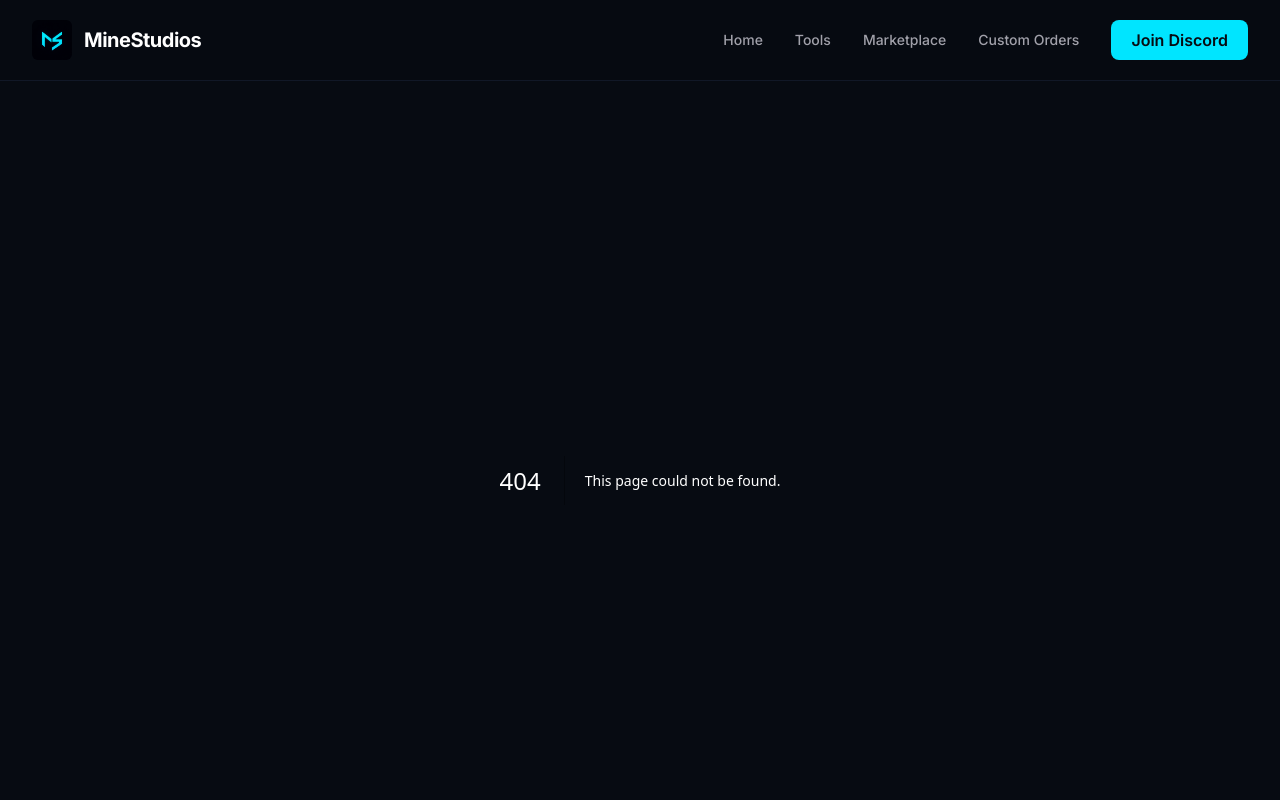
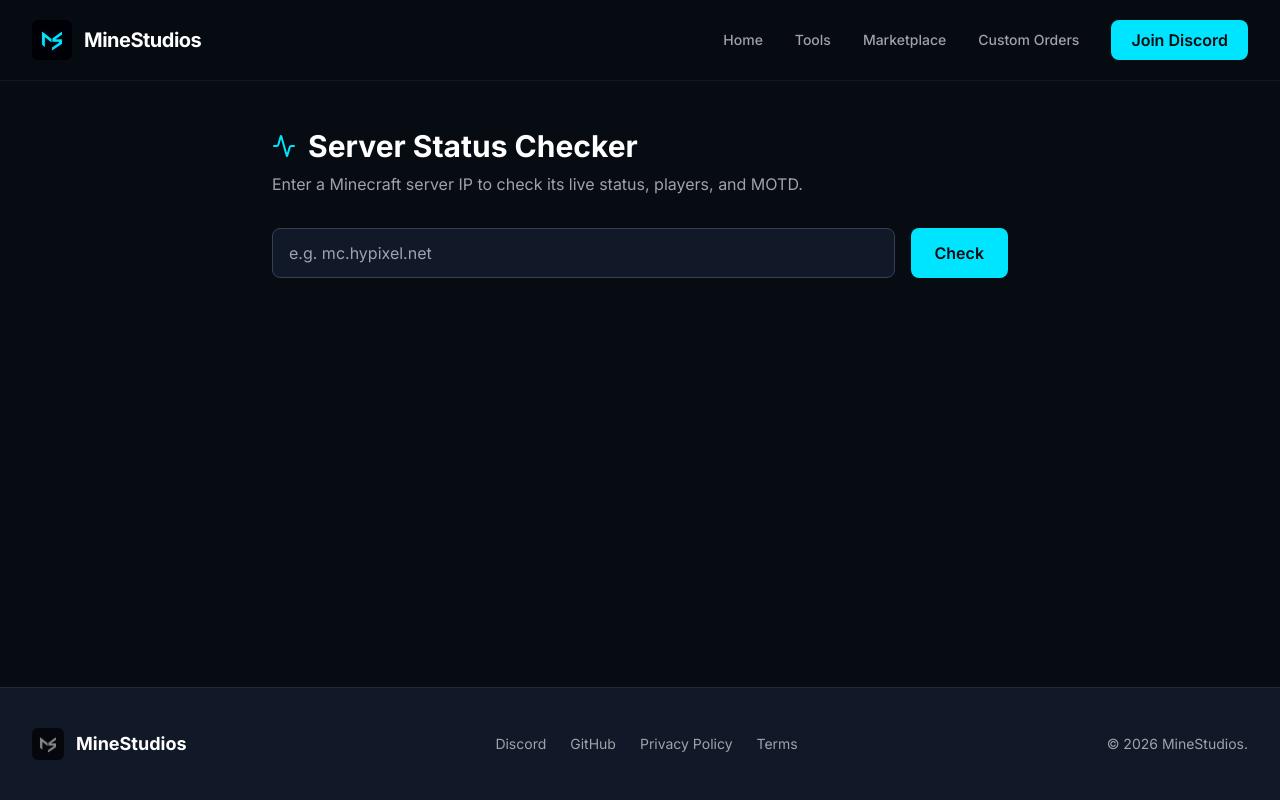
Before and after one commit to NotThatAnik/minestudios, a Next.js app: page /tools/server-status in a window 1280 px wide. Before the commit this address had no page. Shown: the top 800 px of the page. Built offline with nearby package versions, Linux system fonts and the light colour scheme.

Commit message:
Add files via upload

```diff
--- /dev/null
+++ b/src/app/tools/server-status/page.tsx
@@ -0,0 +1,76 @@
+"use client";
+import { useState } from "react";
+import Image from "next/image";
+import { Activity } from "lucide-react";
+
+export default function ServerStatus() {
+  const [ip, setIp] = useState("");
+  const [data, setData] = useState<any>(null);
+  const [loading, setLoading] = useState(false);
+
+  const checkStatus = async () => {
+    if (!ip) return;
+    setLoading(true);
+    try {
+      const res = await fetch(`https://api.mcsrvstat.us/3/${ip}`);
+      const json = await res.json();
+      setData(json);
+    } catch (err) {
+      console.error(err);
+    }
+    setLoading(false);
+  };
+
+  return (
+    <div className="max-w-3xl mx-auto py-12 px-4">
+      <h1 className="text-3xl font-bold mb-2 flex items-center gap-3">
+        <Activity className="text-primary" /> Server Status Checker
+      </h1>
+      <p className="text-muted mb-8">Enter a Minecraft server IP to check its live status, players, and MOTD.</p>
+
+      <div className="flex gap-4 mb-8">
+        <input
+          type="text"
+          value={ip}
+          onChange={(e) => setIp(e.target.value)}
+          placeholder="e.g. mc.hypixel.net"
+          className="flex-grow bg-surface border border-gray-700 rounded-lg px-4 py-3 focus:outline-none focus:border-primary text-white"
+        />
+        <button onClick={checkStatus} disabled={loading} className="bg-primary hover:bg-primary-hover text-background px-6 py-3 rounded-lg font-semibold transition-colors">
+          {loading ? "Checking..." : "Check"}
+        </button>
+      </div>
+
+      {data && (
+        <div className="bg-surface border border-gray-800 rounded-xl p-6">
+          <div className="flex items-center gap-6 mb-6 pb-6 border-b border-gray-800">
+            {data.icon ? (
+              <Image src={data.icon} alt="Server Icon" width={64} height={64} className="rounded-md" />
+            ) : (
+              <div className="w-16 h-16 bg-gray-800 rounded-md flex items-center justify-center text-xs text-muted">No Icon</div>
+            )}
+            <div>
+              <h2 className="text-xl font-bold">{ip}</h2>
+              <span className={`text-sm font-medium ${data.online ? 'text-green-400' : 'text-red-400'}`}>
+                {data.online ? 'Online' : 'Offline'}
+              </span>
+            </div>
+          </div>
+
+          {data.online && (
+            <div className="grid grid-cols-1 md:grid-cols-2 gap-4">
+              <div className="bg-background border border-gray-800 p-4 rounded-lg">
+                <span className="text-muted text-sm block mb-1">Players</span>
+                <span className="font-bold text-lg">{data.players?.online || 0} / {data.players?.max || 0}</span>
+              </div>
+              <div className="bg-background border border-gray-800 p-4 rounded-lg">
+                <span className="text-muted text-sm block mb-1">Version</span>
+                <span className="font-bold text-lg">{data.version || 'Unknown'}</span>
+              </div>
+            </div>
+          )}
+        </div>
+      )}
+    </div>
+  );
+}
```
